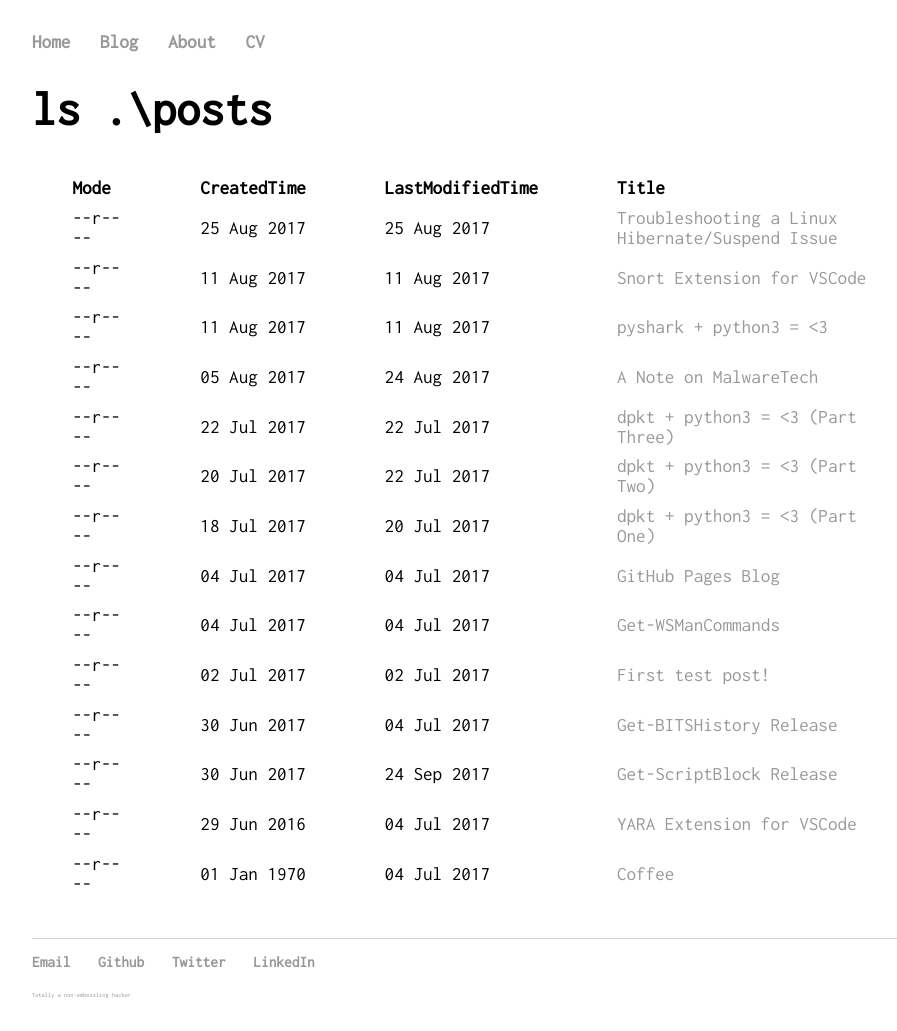
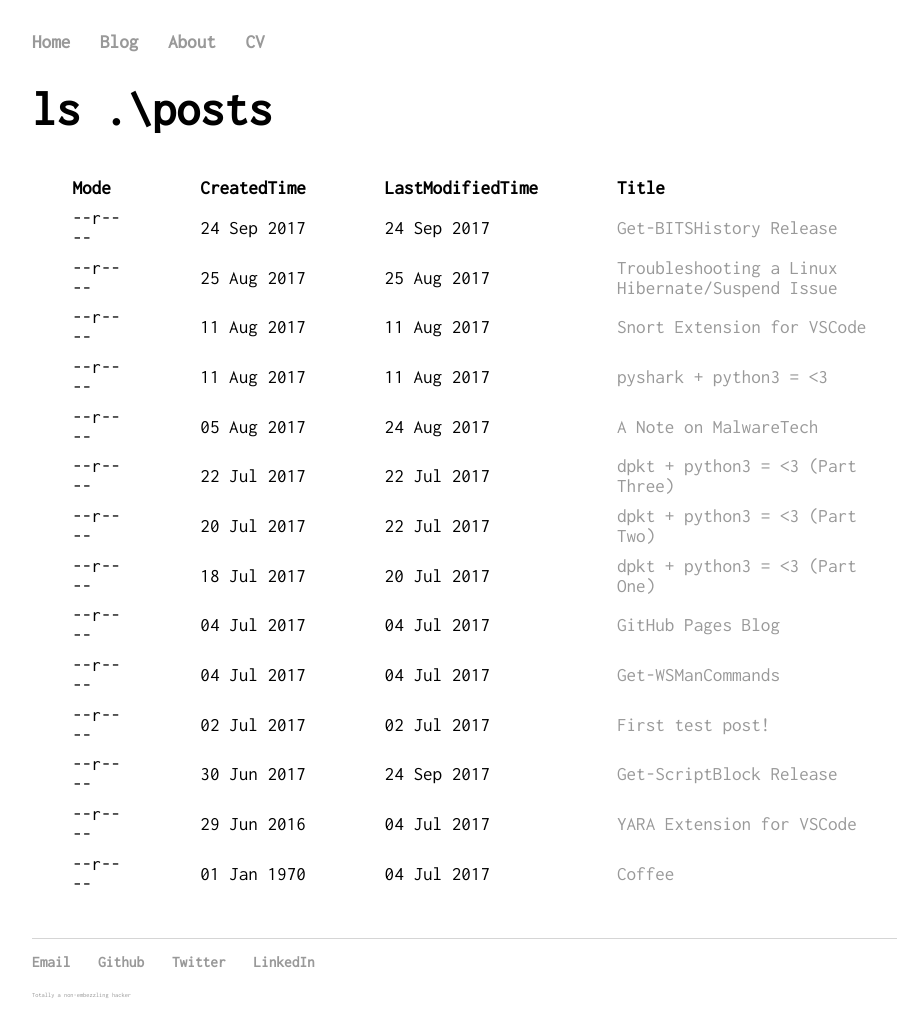
Before and after one commit to infosec-intern/infosec-intern.github.io, a Jekyll site: the page built from blog.html, in a window 1280 px wide. Shown: the whole page, without its empty margins (160-1057 px from the left). Built offline with Jekyll 4.4.1, drawn with Linux system fonts in a browser that asks for light colours.

Commit message:
fixed created/modified dates

```diff
--- a/_posts/2017-09-24-get-bitshistory.md
+++ b/_posts/2017-09-24-get-bitshistory.md
@@ -1,8 +1,8 @@
 ---
 layout: post
 title: Get-BITSHistory Release
-date: 2017-06-30
-modified: 2017-07-04
+date: 2017-09-24
+modified: 2017-09-24
 tags: powershell project
 ---
 
```
